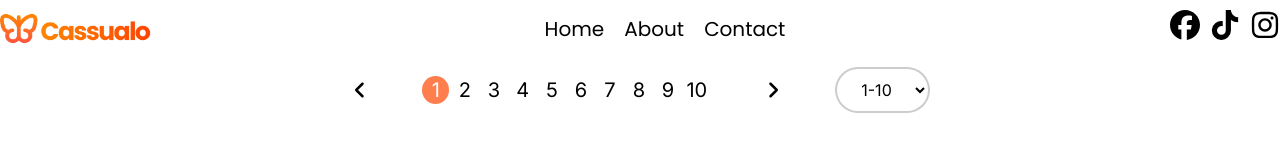
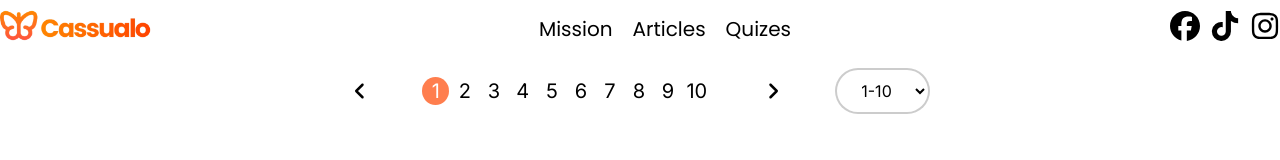
Before and after one commit to Gewinum/cassualo-components, a React (Vite) app: page / in a window 1280 px wide. Shown: the top 160 px of the page. Built offline with nearby package versions, Linux system fonts and the light colour scheme.

Commit message:
chore: changed header pages

```diff
--- a/src/components/header.tsx
+++ b/src/components/header.tsx
@@ -21,11 +21,11 @@ class Header extends React.Component<Nothing, State> {
     render() {
         return (
             <div className="header">
-                <img src="./images/logo.png" alt="logo" />
+                <a href="./"><img src="./images/logo.png" alt="logo" /></a>
                 <nav className={this.state.isNavVisible ? "visible" : ""}>
-                    <a href="/">Home</a>
-                    <a href="/about">About</a>
-                    <a href="/contact">Contact</a>
+                    <a href="/mission">Mission</a>
+                    <a href="/articles">Articles</a>
+                    <a href="/quizes">Quizes</a>
                 </nav>
                 <a href="#" className="mobile-menu" onClick={this.toggleNav}>
                     <FaEllipsisV className="icon" />
```
